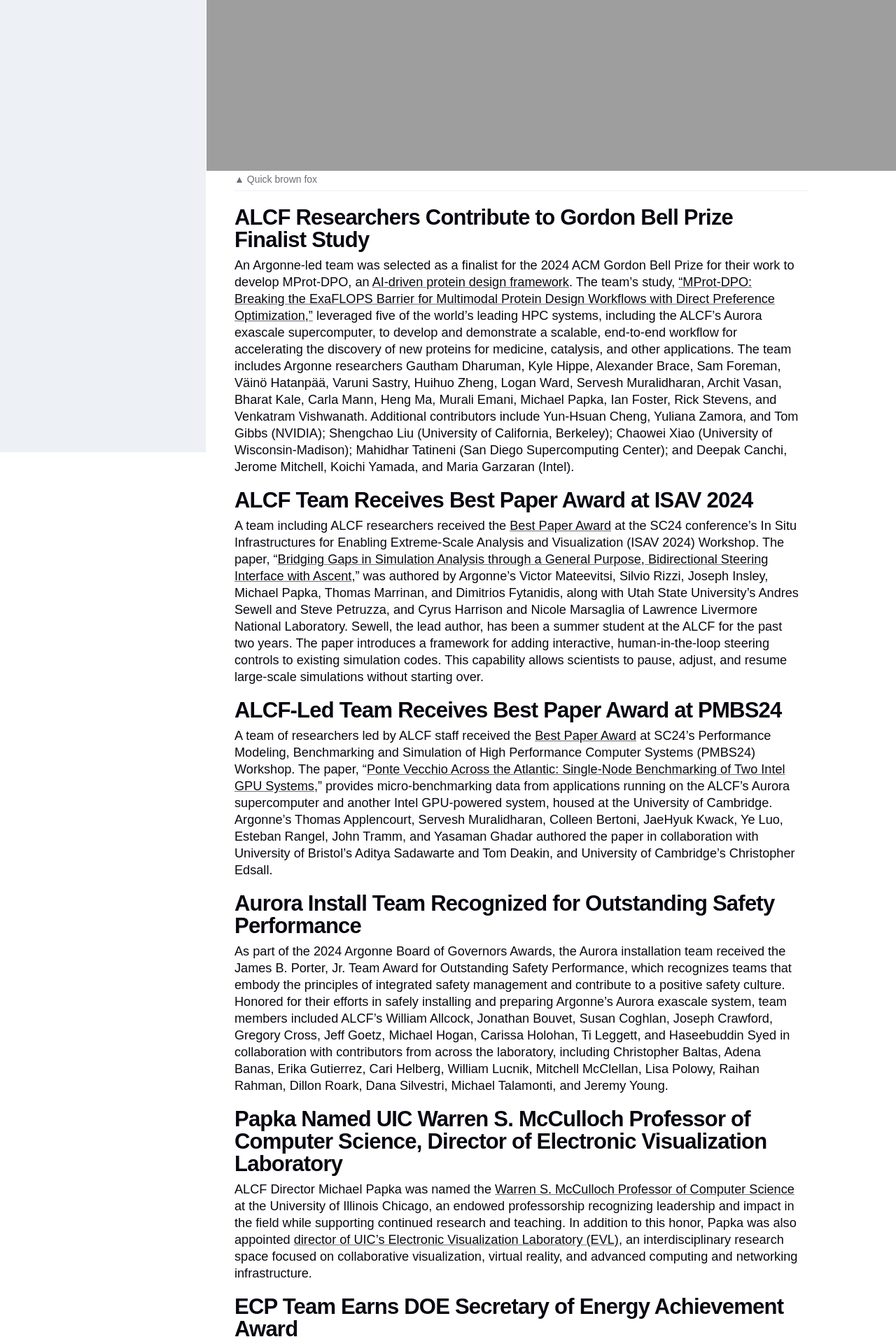
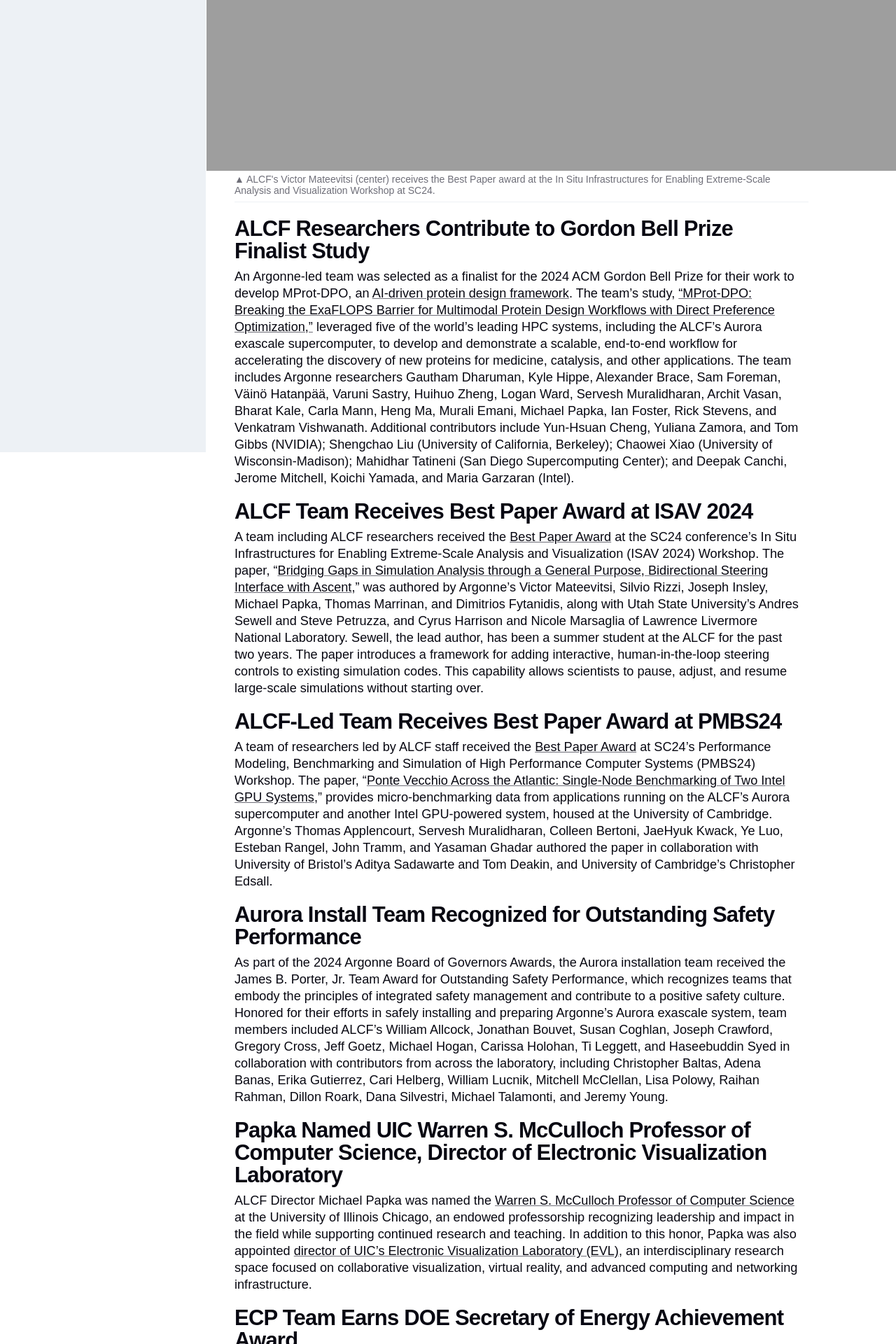
Before and after one commit to argonne-lcf/AR2024, a Jekyll site: the page built from 04_expertise-and-resources/staff-news.md, in a window 1280 px wide. Shown: the part 698-2618 px from the top of the page at 70% size. Built offline with Jekyll 4.4.1, drawn with Linux system fonts in a browser that asks for light colours; some web fonts are replaced; some of the changed text lies outside the part shown.

Commit message:
Update staff-news-captions.md

```diff
--- a/04_expertise-and-resources/staff-news.md
+++ b/04_expertise-and-resources/staff-news.md
@@ -6,7 +6,7 @@ permalink: expertise-and-resources/staff-news
 
 title: Staff News
 hero-img-source: "ALCF_bestPaper.jpg"
-hero-img-caption: "Quick brown fox"
+hero-img-caption: "ALCF's Victor Mateevitsi (center) receives the Best Paper award at the In Situ Infrastructures for Enabling Extreme-Scale Analysis and Visualization Workshop at SC24."
 intro: "Through a dedication to the acceleration of science and HPC, ALCF staff received several prestigious awards and recognitions throughout 2024."
 ---
 
@@ -50,7 +50,7 @@ In 2024, Victor Mateevitsi, ALCF assistant computer scientist, was named a senio
 
 {% include media-video.html
    embed-code= '<iframe src="https://www.youtube.com/embed/fM3NOD2QgZw?si=8iXLkeoolPsQJdsr" title="YouTube video player" frameborder="0" allow="accelerometer; autoplay; clipboard-write; encrypted-media; gyroscope; picture-in-picture; web-share" allowfullscreen></iframe>'
-   caption= "ALCF's Michael Papka gives a Tedx talk over exascale computer's ability accelerate scientific discovery."
+   caption= "At TEDxChicago 2024: Lighting the Way, ALCF's Michael Papka took the audience on a journey into the world of supercomputing, introducing Argonne National Laboratory's Aurora exascale system and how it will enable a new era of scientific discoveries and innovation."
    credit= "Argonne National Laboratory"
 %}
 
```
